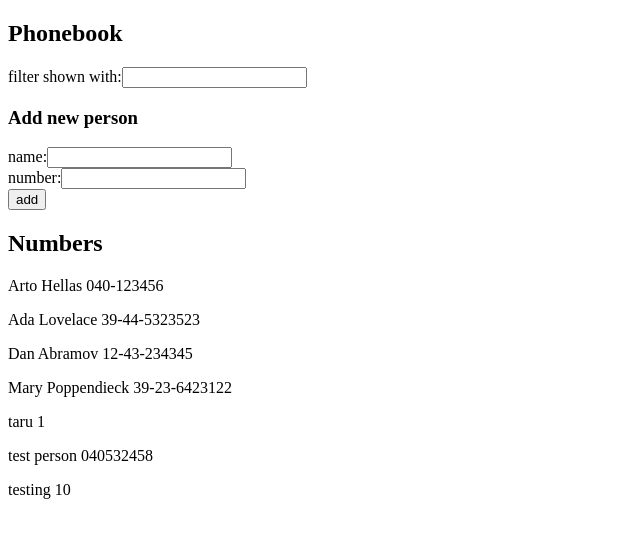
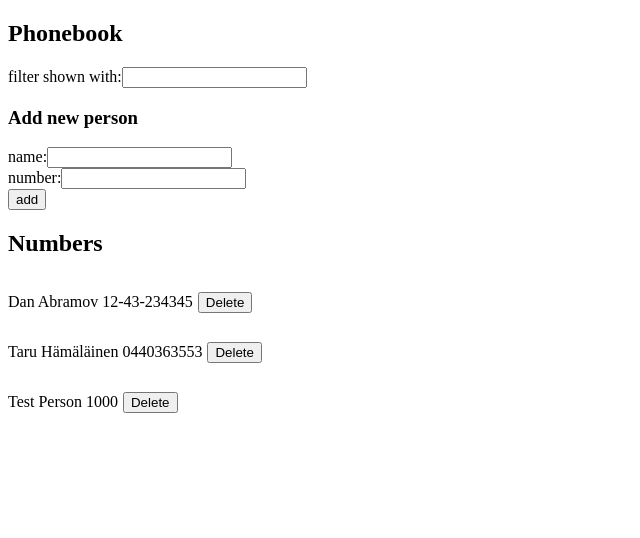
Before and after one commit to HamalainenTaru/FSO-2023, a React (Vite) app in the folder part2/puhelinluettelo/: page / in a window 1280 px wide. Shown: the top 538 px of the page, without its empty margins (0-640 px from the left). Built offline with nearby package versions, Linux system fonts and the light colour scheme; data requests are answered from the project's data file.

Commit message:
solution for part2 / task 2.14

```diff
--- a/part2/puhelinluettelo/db.json
+++ b/part2/puhelinluettelo/db.json
@@ -1,39 +1,19 @@
 {
   "persons": [
-    {
-      "name": "Arto Hellas",
-      "number": "040-123456",
-      "id": 1
-    },
-    {
-      "name": "Ada Lovelace",
-      "number": "39-44-5323523",
-      "id": 2
-    },
     {
       "name": "Dan Abramov",
       "number": "12-43-234345",
       "id": 3
     },
     {
-      "name": "Mary Poppendieck",
-      "number": "39-23-6423122",
+      "name": "Taru Hämäläinen",
+      "number": "0440363553",
       "id": 4
     },
     {
-      "name": "taru",
-      "number": "1",
+      "name": "Test Person",
+      "number": "1000",
       "id": 5
-    },
-    {
-      "name": "test person",
-      "number": "040532458",
-      "id": 6
-    },
-    {
-      "name": "testing ",
-      "number": "10",
-      "id": 7
     }
   ]
 }
--- a/part2/puhelinluettelo/src/App.jsx
+++ b/part2/puhelinluettelo/src/App.jsx
@@ -9,7 +9,6 @@ const formInitialState = { name: "", number: "", nameToFilter: "" };
 const formReducer = (state, action) => {
   switch (action.type) {
     case "Input Text":
-      console.log([action.field]);
       return { ...state, [action.field]: action.payload };
     case "reset":
       return formInitialState;
@@ -43,6 +42,15 @@ export default function App() {
     });
   };
 
+  const deletePerson = (id) => {
+    const person = persons.find((p) => p.id === id);
+
+    if (window.confirm(`Delete ${person.name} from phonebook? `)) {
+      server.remove(id);
+      setPersons(persons.filter((person) => person.id !== id));
+    }
+  };
+
   const namesToShow = persons.filter((person) =>
     person.name.toLowerCase().includes(formState.nameToFilter.toLowerCase())
   );
@@ -63,6 +71,7 @@ export default function App() {
         persons={persons}
         namesToShow={namesToShow}
         formState={formState}
+        onDeletePerson={deletePerson}
       />
     </div>
   );
--- a/part2/puhelinluettelo/src/components/Person.jsx
+++ b/part2/puhelinluettelo/src/components/Person.jsx
@@ -1,7 +1,10 @@
-export default function Person({ person }) {
+export default function Person({ person, onDeletePerson }) {
   return (
-    <p>
-      {person.name} {person.number}
-    </p>
+    <div style={{ display: "flex", alignItems: "center", gap: "5px" }}>
+      <p>
+        {person.name} {person.number}
+      </p>
+      <button onClick={() => onDeletePerson(person.id)}>Delete</button>
+    </div>
   );
 }
--- a/part2/puhelinluettelo/src/components/Persons.jsx
+++ b/part2/puhelinluettelo/src/components/Persons.jsx
@@ -1,11 +1,20 @@
 import Person from "./Person";
 
-export default function Persons({ persons, formState, namesToShow }) {
+export default function Persons({
+  persons,
+  formState,
+  namesToShow,
+  onDeletePerson,
+}) {
   const personList = formState.nameToFilter ? namesToShow : persons;
   return (
     <div>
       {personList.map((person) => (
-        <Person key={person.name} person={person} />
+        <Person
+          key={person.name}
+          person={person}
+          onDeletePerson={onDeletePerson}
+        />
       ))}
     </div>
   );
--- a/part2/puhelinluettelo/src/services/server.js
+++ b/part2/puhelinluettelo/src/services/server.js
@@ -9,7 +9,12 @@ const create = (newObject) => {
   return axios.post(baseUrl, newObject);
 };
 
+const remove = (id) => {
+  return axios.delete(`${baseUrl}/${id}`);
+};
+
 export default {
   getAll: getAll,
   create: create,
+  remove: remove,
 };
```
